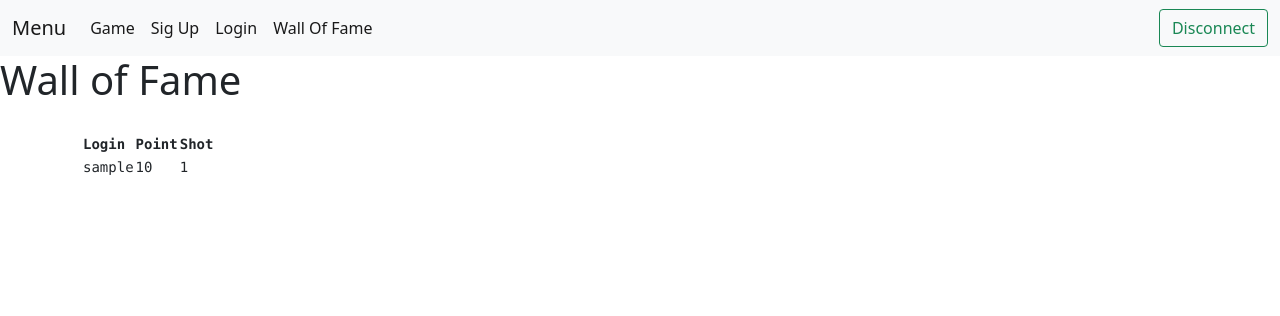
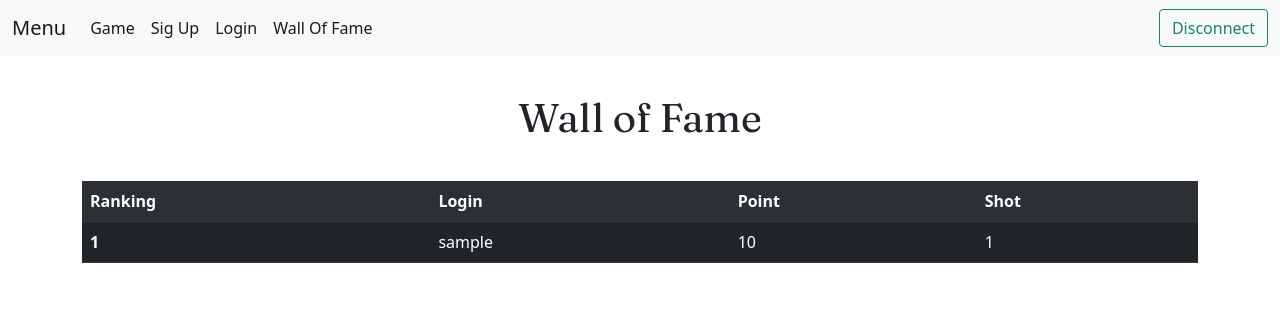
Before and after one commit to robin-arbona/memory, a PHP site: page /index.php?view=wall_of_fame in a window 1280 px wide. Shown: the top 316 px of the page. Run offline with PHP 8.4, Linux system fonts and the light colour scheme; tables that the repository leaves empty hold one stand-in row (values such as "Sample post").

Commit message:
Style with bootstrap

```diff
--- a/App/Game/WallOfFame.php
+++ b/App/Game/WallOfFame.php
@@ -12,11 +12,12 @@ class WallOfFame
      */
     public function displayWall(array $array)
     {
-        $html = "<table><tr><th>Login</th><th>Point</th><th>Shot</th></tr><tr>";
-
+        $html = "<table class='table table-striped table-dark'><tr><th scope='col'>Ranking</th><th scope='col'>Login</th><th scope='col'>Point</th><th scope='col'>Shot</th></tr><tr>";
+        $a = 0;
         foreach($array as $key)
         {
-            $html .= "<td>".$key['login']."</td><td>".$key['points']."</td><td>".$key['shot']."</td></tr>";
+            $a++;
+            $html .= "<th scope='row'>$a</th><td>".$key['login']."</td><td>".$key['points']."</td><td>".$key['shot']."</td></tr>";
 
 
         }
--- a/view/template/template.php
+++ b/view/template/template.php
@@ -12,6 +12,8 @@ if (isset($_POST['disconnect'])) {
     <meta name="viewport" content="width=device-width, initial-scale=1.0">
     <link href="https://cdn.jsdelivr.net/npm/bootstrap@5.0.0-beta1/dist/css/bootstrap.min.css" rel="stylesheet" integrity="sha384-giJF6kkoqNQ00vy+HMDP7azOuL0xtbfIcaT9wjKHr8RbDVddVHyTfAAsrekwKmP1" crossorigin="anonymous">
     <link href="public/style.css" rel="stylesheet">
+    <link rel="preconnect" href="https://fonts.gstatic.com">
+    <link href="https://fonts.googleapis.com/css2?family=Fraunces&display=swap" rel="stylesheet">
     <title>Memory</title>
 </head>
 
--- a/view/wall_of_fame.php
+++ b/view/wall_of_fame.php
@@ -1,13 +1,4 @@
-<?php
-
-$data = $scores->getScore()
-
-?>
-<h1>Wall of Fame </h1>
+<h1 class='d-flex justify-content-center' style="margin: 3% 0 3% 0; font-family: 'Fraunces', serif;">Wall of Fame </h1>
 <div class='container'>
-
-    <pre>
-    <?=$wall->displayWall($data)?>
-    </pre>
-
+    <?=$wall->displayWall($scores->getScore())?>
 </div>
```
